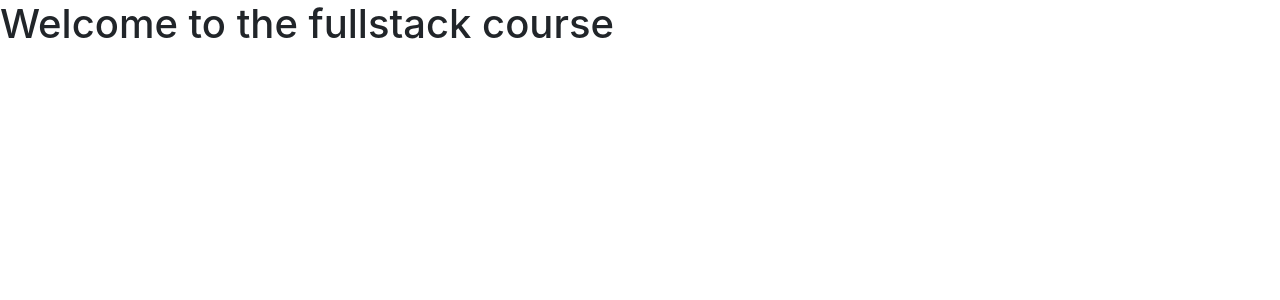
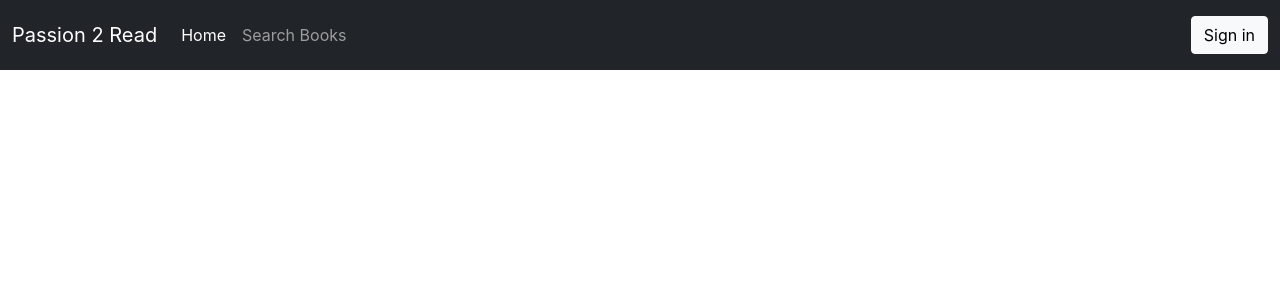
Before and after one commit to tutkuince/library-app, a React (Create React App) app in the folder library-app-fe/: page / in a window 1280 px wide. Shown: the top 300 px of the page. Built offline with nearby package versions, Linux system fonts and the light colour scheme; the HTML template or start-up script is replaced by a standard one.

Commit message:
Navigtaion Bar Component has been created

```diff
--- a/library-app-fe/src/App.tsx
+++ b/library-app-fe/src/App.tsx
@@ -1,10 +1,11 @@
 import React from 'react';
 import './App.css';
+import {Navbar} from "./layouts/NavbarAndFooter/Navbar";
 
 function App() {
   return (
     <div className="App">
-      <h1>Welcome to the fullstack course</h1>
+        <Navbar/>
     </div>
   );
 }
--- /dev/null
+++ b/library-app-fe/src/layouts/NavbarAndFooter/Navbar.tsx
@@ -0,0 +1,28 @@
+import React from "react";
+
+export const Navbar = () => {
+    return (
+        <nav className="navbar navbar-expand-lg navbar-dark bg-dark">
+            <div className="container-fluid">
+                <a className="navbar-brand" href="#">Passion 2 Read</a>
+                <button className="navbar-toggler" type="button" data-bs-toggle="collapse" data-bs-target="#navbarText"
+                        aria-controls="navbarText" aria-expanded="false" aria-label="Toggle navigation">
+                    <span className="navbar-toggler-icon"></span>
+                </button>
+                <div className="collapse navbar-collapse" id="navbarText">
+                    <ul className="navbar-nav me-auto mb-2 mb-lg-0">
+                        <li className="nav-item">
+                            <a className="nav-link active" aria-current="page" href="#">Home</a>
+                        </li>
+                        <li className="nav-item">
+                            <a className="nav-link" href="#">Search Books</a>
+                        </li>
+                    </ul>
+                    <span className="navbar-text">
+                        <button className="btn btn-light" type="button">Sign in</button>
+                     </span>
+                </div>
+            </div>
+        </nav>
+    )
+}
```
